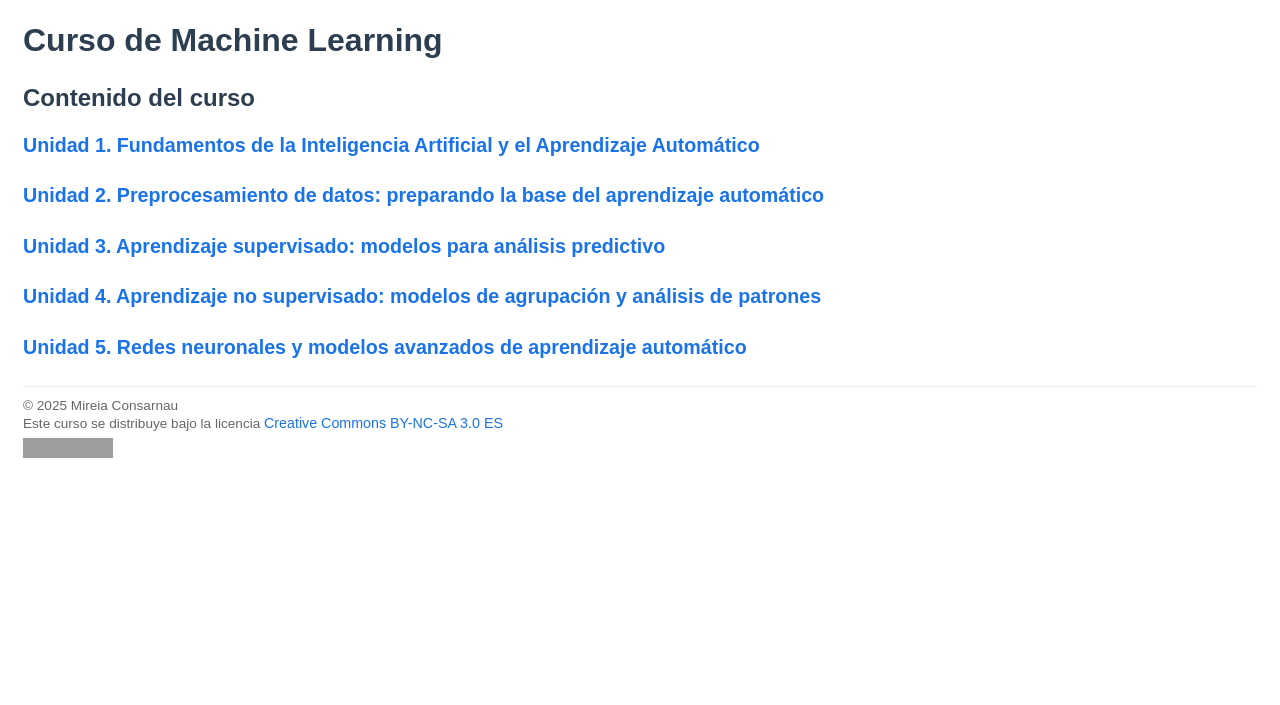
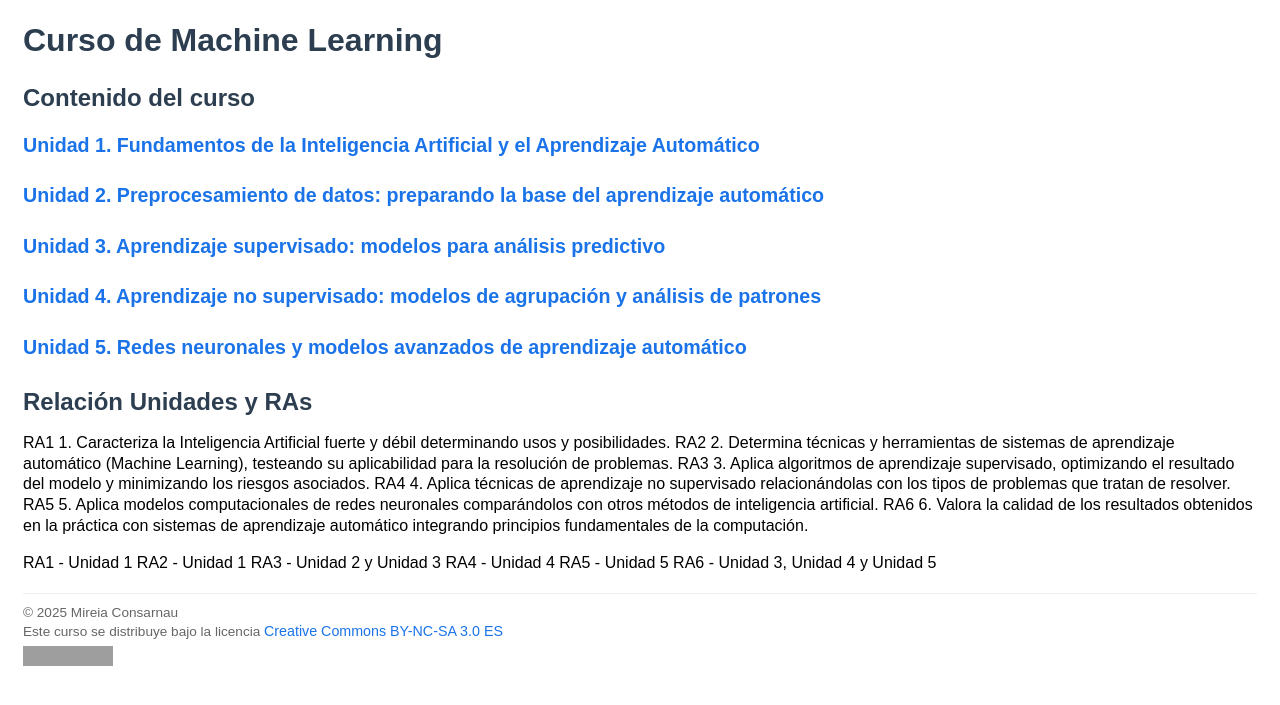
Before and after one commit to mireiaconsarnau/machine_learning, a Jekyll site: the page built from index.md, in a window 1280 px wide. Shown: the top 705 px of the page. Built offline with Jekyll 4.4.1, drawn with Linux system fonts in a browser that asks for light colours; grey boxes are pictures that could not be loaded.

Commit message:
Update index.md

```diff
--- a/index.md
+++ b/index.md
@@ -10,3 +10,19 @@ title: "Curso de Machine Learning"
 ### [Unidad 3. Aprendizaje supervisado: modelos para análisis predictivo](unidad3/unidad3.md)
 ### [Unidad 4. Aprendizaje no supervisado: modelos de agrupación y análisis de patrones](unidad4/unidad4.md)
 ### [Unidad 5. Redes neuronales y modelos avanzados de aprendizaje automático](unidad5/unidad5.md)
+
+## Relación Unidades y RAs
+RA1	1. Caracteriza la Inteligencia Artificial fuerte y débil determinando usos y posibilidades.
+RA2	2. Determina técnicas y herramientas de sistemas de aprendizaje automático (Machine Learning), testeando su aplicabilidad para la resolución de problemas.
+RA3	3. Aplica algoritmos de aprendizaje supervisado, optimizando el resultado del modelo y minimizando los riesgos asociados.
+RA4	4. Aplica técnicas de aprendizaje no supervisado relacionándolas con los tipos de problemas que tratan de resolver.
+RA5	5. Aplica modelos computacionales de redes neuronales comparándolos con otros métodos de inteligencia artificial.
+RA6	6. Valora la calidad de los resultados obtenidos en la práctica con sistemas de aprendizaje automático integrando principios fundamentales de la computación.
+
+
+RA1 - Unidad 1
+RA2 - Unidad 1
+RA3 - Unidad 2 y Unidad 3
+RA4	- Unidad 4
+RA5 - Unidad 5
+RA6 - Unidad 3, Unidad 4 y Unidad 5
```
